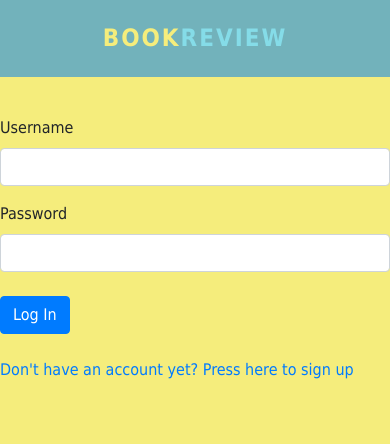
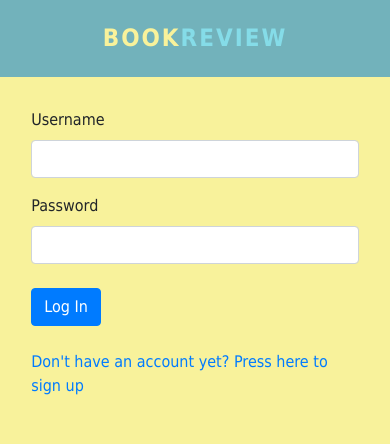
Before and after one commit to LiliyaSm/CS50-project1, a Flask app: page / in a window 390 px wide. Shown: the top 444 px of the page. Run offline with Flask 2, Linux system fonts and the light colour scheme; style sheets or scripts are compiled from the project's sources; parts of the project's set-up code (start-up, migrations or seed data) failed here and were passed over; some libraries are stand-ins or nearby versions.

Commit message:
add generated css

```diff
--- a/scss/style.scss
+++ b/scss/style.scss
@@ -1,4 +1,6 @@
-$yellow: #f5ed7c;
+$yellow: #f8f29b;
+$blue: #72b2bb;
+$light-blue:#85dce8;
 
 body {
   font-family: "Tahoma", sans-serif;
@@ -13,23 +15,23 @@ body {
 }
 
 .wrap-main {
-  padding: 10% 0;
+  padding: 8% 0;
 }
 
 .site-header {
-  background-color: #72b2bb;
+  background-color: $blue;
   padding-bottom: 18px;
   padding-top: 18px;
   font-weight: bold;
+  a {
+  color: #253234;
+  text-align: right;
+  }
 }
 
-.site-header a {
-  color: #253234;
-  text-align: right;
-}
 
 .logout a:hover {
-  color: #85dce8;
+  color: $light-blue;
 }
 
 .site-title {
@@ -52,12 +54,12 @@ body {
 
 .site-title a,
 .site-title a:hover {
-  color: #f5ed7c;
+  color: $yellow;
   text-decoration: none;
 }
 
 .site-title .blue {
-  color: #85dce8;
+  color: $light-blue;
 }
 
 // .main {
@@ -68,15 +70,30 @@ body {
   width: 600px;
 }
 
-table {
+.table td, .table th {
   background-color: #5296d9;
+  vertical-align: middle;
 }
+
+
 
 @media (max-width: 995px) {
   .nav-item,
-  .main,
+
   .site-title,
   .site-header a {
     text-align: center;
+
+  }
+
+  .wrap-main{
+    padding: 8% 8%;
   }
 }
+
+@media (max-width: 647px) {
+
+  .form-inline .form-control.search {
+  width: 340px;
+}
+}
--- a/scss/style.css
+++ b/static/styles/style.css
@@ -1,34 +1,27 @@
 body {
   font-family: "Tahoma", sans-serif;
   min-height: 100vh;
-  background-color: #f8f29b;
-}
+  background-color: #f8f29b; }
 
 .wrap-header,
 .wrap-main {
   max-width: 1024px;
-  margin: 0 auto;
-}
+  margin: 0 auto; }
 
 .wrap-main {
-  padding: 8% 0;
-}
+  padding: 8% 0; }
 
 .site-header {
   background-color: #72b2bb;
   padding-bottom: 18px;
   padding-top: 18px;
-  font-weight: bold;
-}
-
-.site-header a {
-  color: #253234;
-  text-align: right;
-}
+  font-weight: bold; }
+  .site-header a {
+    color: #253234;
+    text-align: right; }
 
 .logout a:hover {
-  color: #85dce8;
-}
+  color: #85dce8; }
 
 .site-title {
   font-size: 24px;
@@ -37,42 +30,37 @@ body {
   letter-spacing: 2px;
   margin-bottom: 0;
   line-height: 1.7;
-  text-align: left;
-}
+  text-align: left; }
 
 .nav-item {
-  text-align: right;
-}
+  text-align: right; }
 
 .greeting a {
-  pointer-events: none;
-}
+  pointer-events: none; }
 
 .site-title a,
 .site-title a:hover {
   color: #f8f29b;
-  text-decoration: none;
-}
+  text-decoration: none; }
 
 .site-title .blue {
-  color: #85dce8;
-}
+  color: #85dce8; }
 
 .form-inline .form-control.search {
-  width: 600px;
-}
+  width: 600px; }
 
 .table td, .table th {
   background-color: #5296d9;
-  vertical-align: middle;
-}
+  vertical-align: middle; }
 
 @media (max-width: 995px) {
   .nav-item,
-  .main,
   .site-title,
   .site-header a {
-    text-align: center;
-  }
-}
-/*# sourceMappingURL=style.css.map */
+    text-align: center; }
+  .wrap-main {
+    padding: 8% 8%; } }
+
+@media (max-width: 647px) {
+  .form-inline .form-control.search {
+    width: 340px; } }
```
Also changed, not shown: 1 other file.
